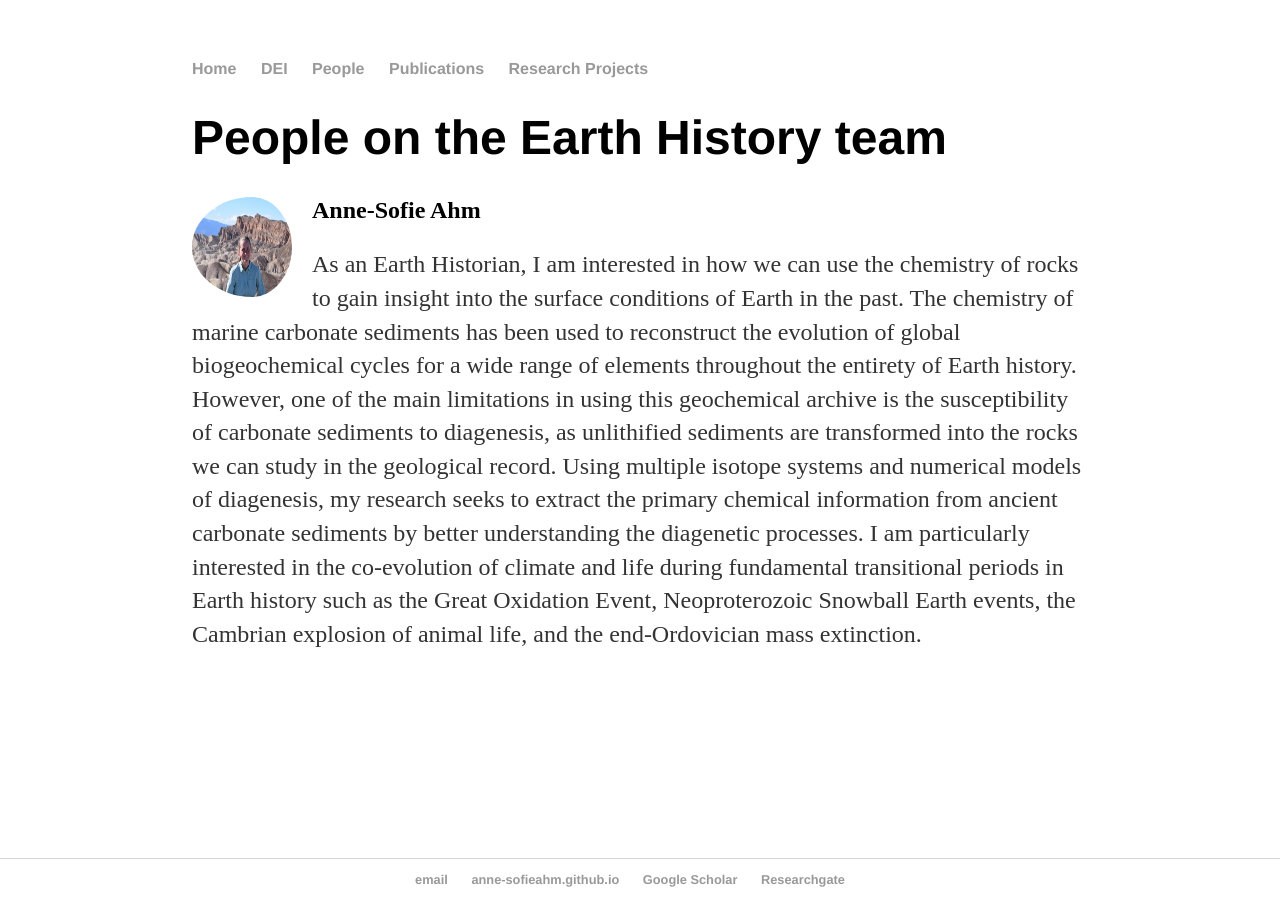
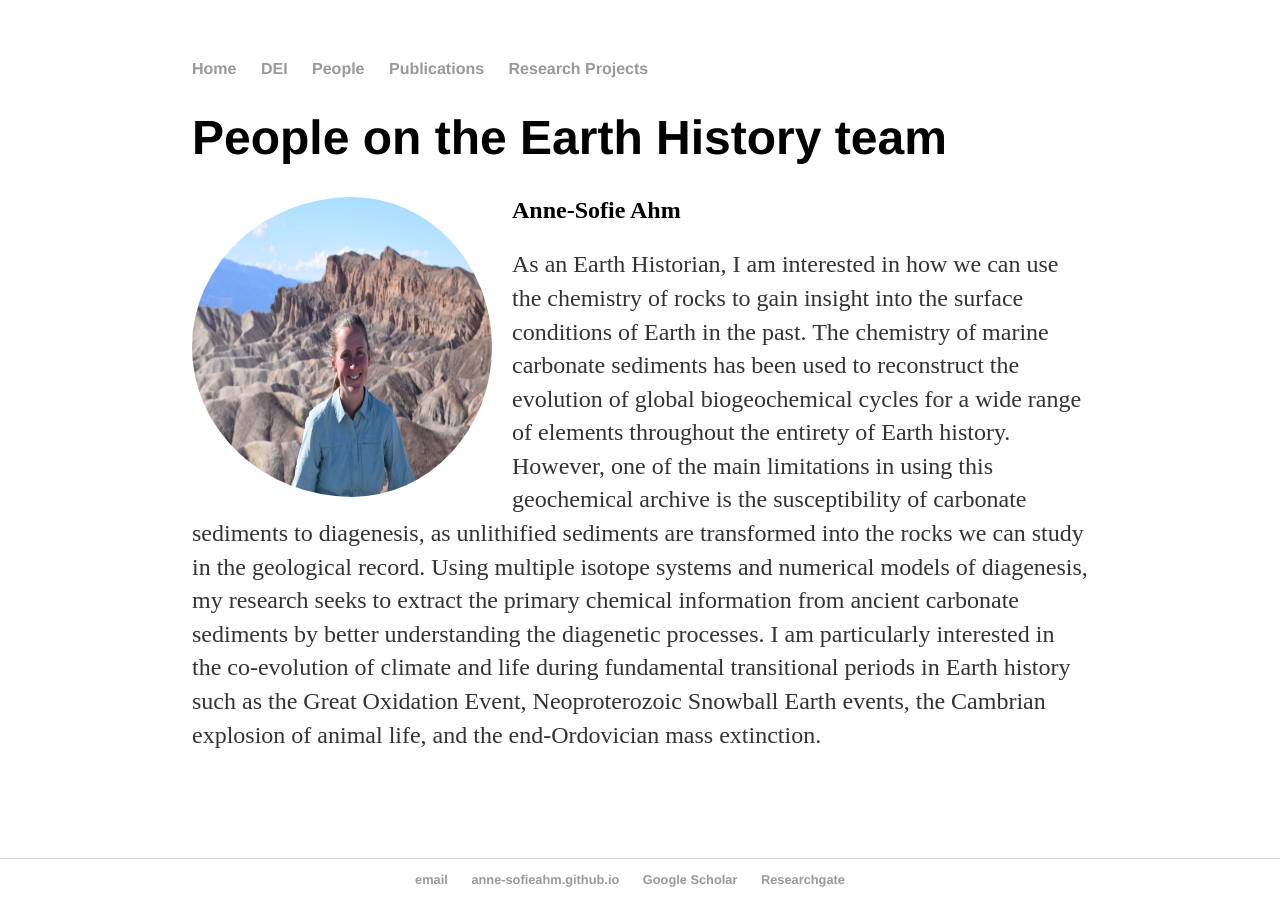
Before and after one commit to Anne-SofieAhm/Anne-SofieAhm.github.io, a Jekyll site: the page built from people/index.html, in a window 1280 px wide. Built offline with Jekyll 4.4.1, drawn with Linux system fonts in a browser that asks for light colours.

Commit message:
Update main.css

```diff
--- a/css/main.css
+++ b/css/main.css
@@ -71,15 +71,15 @@ top: 10px; */
     }
 
 .holder img {
-      max-height: auto;
-      max-width: 50%;
+      max-height: 50%;
+      max-width: auto;
       float: left;
       padding-right: 20px;
     }
 
 .avatar {
-      width: 100px;
-      height: 100px;
+      width: 300px;
+      height: 300px;
       position: relative;
       overflow: hidden;
       border-radius: 50%;
```
